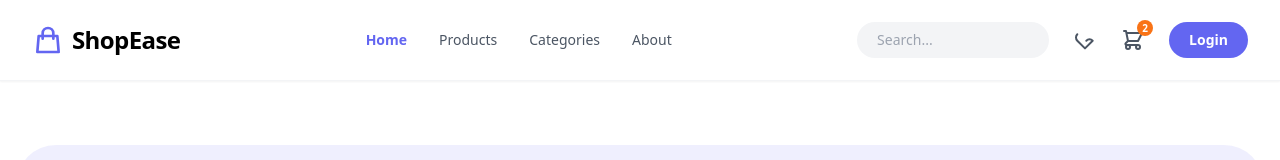
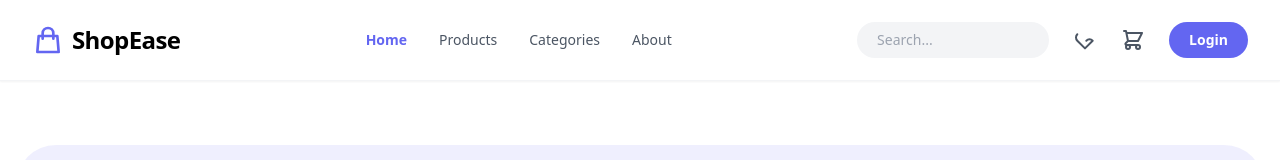
Before and after one commit to himani22122002-hue/CodeAlpha_Ecommerce, a React (Vite) app in the folder client/: page / in a window 1280 px wide. Shown: the top 160 px of the page. Built offline with nearby package versions, Linux system fonts and the light colour scheme.

Commit message:
fix cart badge count

```diff
--- a/client/src/components/Navbar.jsx
+++ b/client/src/components/Navbar.jsx
@@ -1,7 +1,9 @@
-import { useState } from 'react';
 import { NavLink, Link } from 'react-router-dom';
+import { useCart } from '../context/CartContext';
 
 export default function Navbar() {
+  const { cart } = useCart();
+
   return (
     <nav className="sticky top-0 z-50 bg-white/95 backdrop-blur-sm shadow-sm border-b border-gray-100">
       <div className="max-w-7xl mx-auto px-4 sm:px-6 lg:px-8">
@@ -30,7 +32,11 @@ export default function Navbar() {
             <Link to="/wishlist" className="text-gray-600 hover:text-primary"><svg className="w-6 h-6" fill="none" stroke="currentColor" viewBox="0 0 24 24"><path strokeLinecap="round" strokeLinejoin="round" strokeWidth="2" d="M4.318 6.318a4.5 4.5 0 000 6.364L12 20.364l7.682-7.682a4.5 4.5 0 00-6.364-0-6.364L12 12.636l-1.318-1.318a4.5 4.5 0 00-6.364 0z"/></svg></Link>
             <Link to="/cart" className="relative text-gray-600 hover:text-primary">
               <svg className="w-6 h-6" fill="none" stroke="currentColor" viewBox="0 0 24 24"><path strokeLinecap="round" strokeLinejoin="round" strokeWidth="2" d="M3 3h2l.4 2M7 13h10l4-8H5.4M7 13L5.4 5M7 13l-2.293 2.293c-.63.63-.184 1.707.707 1.707H17m0 0a2 2 0 100 4 2 2 0 000-4zm-8 2a2 2 0 11-4 0 2 2 0 014 0z"/></svg>
-              <span className="absolute -top-2 -right-2 bg-accent text-white text-[10px] w-4 h-4 rounded-full flex items-center justify-center font-bold">2</span>
+              {cart.length > 0 && (
+                <span className="absolute -top-2 -right-2 bg-accent text-white text-[10px] w-4 h-4 rounded-full flex items-center justify-center font-bold">
+                    {cart.length}
+                </span>
+              )}
             </Link>
             <Link to="/login" className="bg-primary text-white px-5 py-2 rounded-full text-sm font-semibold hover:bg-opacity-90 transition">Login</Link>
           </div>
```
